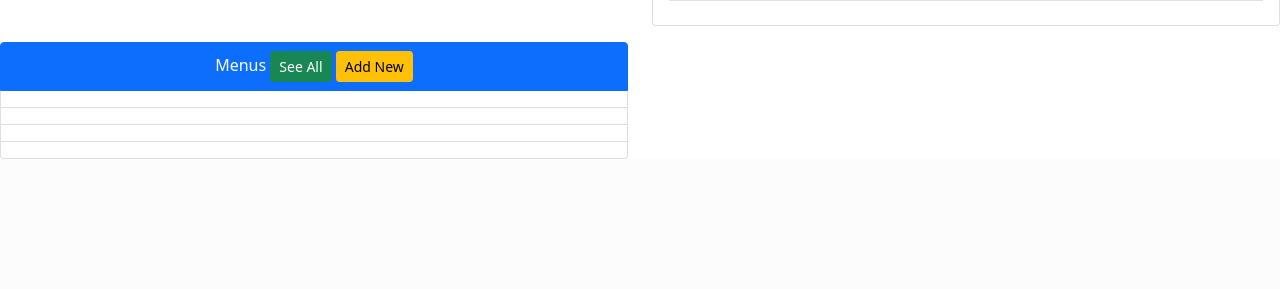
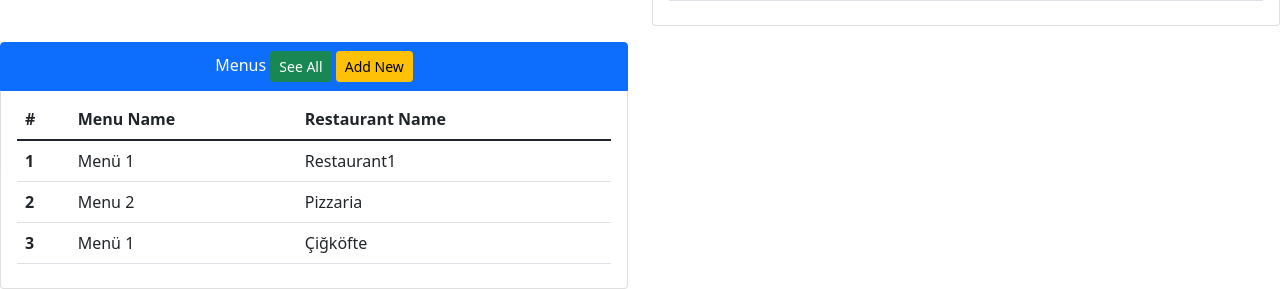
Before and after one commit to asarm/Food_Ordering_System, a Flask app: page /home in a window 1280 px wide. Shown: the part 847-1136 px from the top of the page. Before the commit the page ends 1006 px from the top, so only its background shows below. Run offline with Flask 2, Linux system fonts and the light colour scheme; a user stored in the database is signed in; data comes from the database, SQL or seed files in the repository; both versions use the stored data as it was after the commit; some libraries are stand-ins or nearby versions.

Commit message:
adding menus

```diff
--- a/app.py
+++ b/app.py
@@ -138,7 +138,7 @@ def homeView():
     if not session.get('logged_in'):
         return render_template('auth/login.html', title='Login')
     if session["user_type"] == 1:
-        data = getAllDbData(toGet=["users", "restaurant", "couriers"], limit=4)
+        data = getAllDbData(toGet=["users", "restaurant", "couriers", "menu", "restaurantName"], limit=4)
         session["isFiltered"], session["filteredData"] = False, {}
 
         return render_template('admin/adminHome.html', title='Admin Page', username=session["username"], data=data)
@@ -241,6 +241,23 @@ def addUser():
 
     return render_template('admin/insert_operations/addUser.html', title='Register', username=session["username"])
 
+@app.route("/addMenu", methods=["GET", "POST"])
+def addMenu():
+    with sqlite3.connect(DATABASE) as database:
+        cursor = database.cursor()
+
+    if request.method == "POST":
+        menuName = request.form["Menu"]
+        restaurantName = request.form["Restaurant"]
+
+
+        cursor.execute("INSERT INTO menu(menuName, restaurantId) VALUES(?, (SELECT id FROM restaurant WHERE restaurantName = (?)))",
+                       (menuName, restaurantName))
+        database.commit()
+        return redirect(url_for("loginView", title="Login"))
+
+    return render_template('admin/insert_operations/addMenu.html', title='Register', username=session["username"])
+
 @app.route("/users", methods=["GET", "POST"])
 def allUsers():
     with sqlite3.connect(DATABASE) as database:
@@ -303,18 +320,23 @@ def allUsers():
 
 @app.route("/restaurants", methods=["GET", "POST"])
 def allRestaurants():
-    data = {}
     with sqlite3.connect(DATABASE) as database:
         cursor = database.cursor()
 
     if request.method == "POST":
         if 'order' in request.form:
             orderBy = request.form['orderBy'].lower()
-            print(orderBy)
-            command = "SELECT restaurantName as Name, address, averageRating as Rating, isOpen as open FROM restaurant ORDER BY "+str(orderBy)
-            cursor.execute(command)
-            query = cursor.fetchall()
-            data["restaurant"] = query
+
+            if session["isFiltered"] == False:
+                command = "SELECT restaurantName as Name, address as Address, isOpen as Open, averageRating as Rating FROM restaurant ORDER BY "+str(orderBy)
+                cursor.execute(command)
+                query = cursor.fetchall()
+                session["filteredData"]["restaurant"] = query
+            else:
+                df = pd.DataFrame(session["filteredData"]["restaurant"],
+                                  columns=['name', 'address','open','rating'])
+                df = df.sort_values(by=orderBy)
+                session["filteredData"]["restaurant"] = df.values.tolist()
 
         if 'filter' in request.form:
             filtered_cols, expected_vals = [], []
@@ -329,9 +351,6 @@ def allRestaurants():
                         filtered_cols.append(c)
                         expected_vals.append(request.form[c])
 
-            print(expected_vals)
-            print(filtered_cols)
-
             if len(expected_vals) > 0:
                 if filtered_cols[0] != "isOpen":
                     q += filtered_cols[0]+" LIKE "+f"'%{expected_vals[0]}%'"
@@ -345,32 +364,39 @@ def allRestaurants():
                     if filtered_cols.count("isOpen") > 0:
                         q += " and isOpen = 1"
 
-                command = "SELECT restaurantName as Name, address, averageRating as Rating, isOpen as open FROM restaurant WHERE "+q
-                print(command)
+                command = "SELECT restaurantName as Name, address as Address, isOpen as Open, averageRating as Rating FROM restaurant WHERE "+q
                 cursor.execute(command)
                 query = cursor.fetchall()
-                data["restaurant"] = query
+                session["filteredData"]["restaurant"] = query
             else:
-                data = getAllDbData(toGet=["restaurant"])
+                session["filteredData"] = getAllDbData(toGet=["restaurant"])
+            session["isFiltered"] = True
+
     else:
-        data = getAllDbData(toGet=["restaurant"])
+        session["filteredData"] = getAllDbData(toGet=["restaurant"])
+        session["isFiltered"] = False
 
-    return render_template("admin/list_operations/list_restaurants.html", username=session["username"], data=data)
+    return render_template("admin/list_operations/list_restaurants.html", username=session["username"], data=session["filteredData"])
 
 @app.route("/couriers", methods=["GET", "POST"])
 def allCouriers():
-    data = {}
     with sqlite3.connect(DATABASE) as database:
         cursor = database.cursor()
 
     if request.method == "POST":
         if 'order' in request.form:
-            orderBy = request.form['orderBy']
-            command = "SELECT id as Number, name as Name, is_available as Availability FROM couriers ORDER BY "+str(orderBy)
-            print(command)
-            cursor.execute(command)
-            query = cursor.fetchall()
-            data["couriers"] = query
+            orderBy = request.form['orderBy'].lower()
+
+            if session["isFiltered"] == False:
+                command = "SELECT id as Number, name as Name, is_available as Availability FROM couriers ORDER BY "+str(orderBy)
+                cursor.execute(command)
+                query = cursor.fetchall()
+                session["filteredData"]["users"] = query
+            else:
+                df = pd.DataFrame(session["filteredData"]["couriers"],
+                                  columns=['number', 'name','availability'])
+                df = df.sort_values(by=orderBy)
+                session["filteredData"]["couriers"] = df.values.tolist()
 
         if 'filter' in request.form:
             filtered_cols, expected_vals = [], []
@@ -384,9 +410,6 @@ def allCouriers():
                     else:
                         filtered_cols.append(c)
                         expected_vals.append(request.form[c])
-
-            print(expected_vals)
-            print(filtered_cols)
 
             if len(expected_vals) > 0:
                 if filtered_cols[0] != "is_available":
@@ -404,14 +427,16 @@ def allCouriers():
                 command = "SELECT id as Number, name as Name, is_available as Availability FROM couriers WHERE "+q
                 cursor.execute(command)
                 query = cursor.fetchall()
-                data["couriers"] = query
+                session["filteredData"]["couriers"] = query
             else:
-                data = getAllDbData(toGet=["couriers"])
+                session["filteredData"] = getAllDbData(toGet=["couriers"])
+            session["isFiltered"] = True
+
     else:
-        data = getAllDbData(toGet=["couriers"])
+        session["filteredData"] = getAllDbData(toGet=["couriers"])
+        session["isFiltered"] = False
 
-    return render_template("admin/list_operations/list_couriers.html", username=session["username"], data=data)
-
+    return render_template("admin/list_operations/list_couriers.html", username=session["username"], data=session["filteredData"])
 
 @app.route("/selectRestaurant", methods=["GET", "POST"])
 def selectRestaurant():
@@ -495,11 +520,21 @@ def getRestaurants(cursor, limit=None):
 
     return query
 
+def getMenus(cursor, limit=None):
+    cursor.execute("SELECT id, menuName, restaurantId FROM menu ORDER BY id desc")
+    query = cursor.fetchall()
+
+    return query
+
+def getRestaurantName(cursor, limit=None):
+    cursor.execute("SELECT restaurantName FROM restaurant")
+    query = cursor.fetchall()
+
+    return query
 
 def getAllDbData(toGet, limit=None):
     with sqlite3.connect(DATABASE) as database:
         cursor = database.cursor()
-
     data = {}
     for entity in toGet:
         if entity == "couriers":
@@ -508,6 +543,10 @@ def getAllDbData(toGet, limit=None):
             data[entity] = getUsers(cursor, limit)
         if entity == "restaurant":
             data[entity] = getRestaurants(cursor, limit)
+        if entity == "menu":
+            data[entity] = getMenus(cursor, limit)
+        if entity == "restaurantName":
+            data[entity] = getRestaurantName(cursor, limit)
         else:
             pass
     return data
--- a/templates/admin/adminHome.html
+++ b/templates/admin/adminHome.html
@@ -175,17 +175,32 @@
 
 <center>
   <div class="row mt-3">
-      <div class="col-md-6" style="z-index: 0;">
-          <ul class="list-group">
-           <li class="list-group-item active">Menus <button class="btn btn-sm btn-success" id="See All Menus">See All</button>
-            <button class="btn btn-sm btn-warning">Add New</button>
-           <li class="list-group-item"></li>
-           <li class="list-group-item"></li>
-           <li class="list-group-item"></li>
-           <li class="list-group-item"></li>
-         </ul>
-      </div>
-  </div>
+    <div class="col-md-6" style="z-index: 0;">
+        <ul class="list-group">
+         <li class="list-group-item active">Menus <a class="btn btn-sm btn-success" href="\menus" id="See All Menus">See All</a>
+           <a href="/addMenu" class="btn btn-sm btn-warning">Add New</a></li>
+         <li class="list-group-item">
+           <table class="table table-hover">
+             <thead>
+               <tr>
+                 <th scope="col">#</th>
+                 <th scope="col">Menu Name</th>
+                 <th scope="col">Restaurant Name</th>
+               </tr>
+             </thead>
+             <tbody>
+               {%for i in range(data["menu"]|length)%}
+               <tr>
+                 <th scope="row">{{ i+1 }}</th>
+                 <td>{{ data["menu"][i][1] }}</td>
+                 <td>{{ data["restaurantName"][i][0] }}</td>
+               </tr>
+             {%endfor%}
+             </tbody>
+           </table>
+         </li>
+       </ul>
+    </div>
  </center>
 
 {% endblock %}
--- a/templates/admin/list_operations/list_restaurants.html
+++ b/templates/admin/list_operations/list_restaurants.html
@@ -88,9 +88,8 @@
                   <th scope="row">{{ i+1 }}</th>
                   <td>{{ data["restaurant"][i][0] }}</td>
                   <td>{{ data["restaurant"][i][1] }}</td>
+                  <td>{{ data["restaurant"][i][3] }}</td>
                   <td>{{ data["restaurant"][i][2] }}</td>
-                  <td>{{ data["restaurant"][i][3] }}</td>
-                  <td>{{ data["restaurant"][i][4] }}</td>
                 </tr>
         {%endfor%}
       </tbody>
```
Also changed, not shown: templates/admin/insert_operations/addMenu.html (added, +32 -0 lines), system_db.db.
